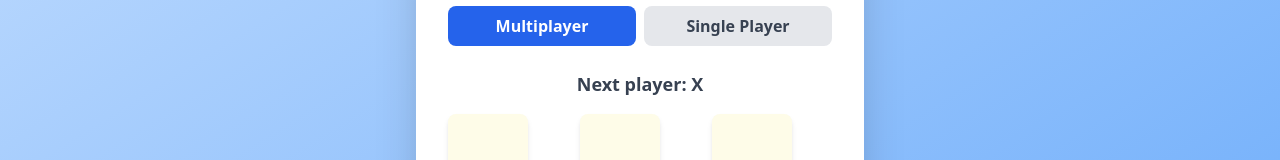
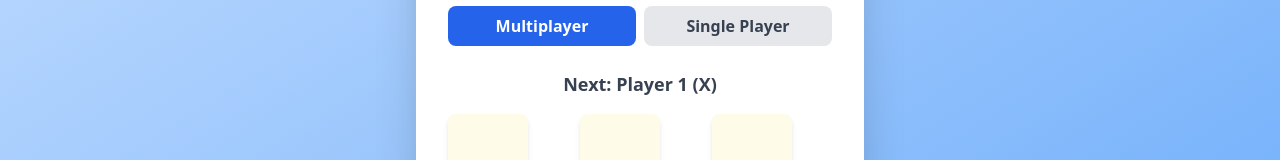
Before and after one commit to Muhammadubaid56/Tic-Tac-toe-game-, a Next.js app: page / in a window 1280 px wide. Shown: the part 204-364 px from the top of the page. Built offline with nearby package versions, Linux system fonts and the light colour scheme.

Commit message:
Update GameStatus to display player names

```diff
--- a/components/GameStatus.tsx
+++ b/components/GameStatus.tsx
@@ -4,20 +4,31 @@ interface GameStatusProps {
   winner: GameStatusType;
   gameMode: GameMode;
   isXNext: boolean;
+  player1Name?: string;
+  player2Name?: string;
 }
 
-export default function GameStatus({ winner, gameMode, isXNext }: GameStatusProps) {
+export default function GameStatus({
+  winner,
+  gameMode,
+  isXNext,
+  player1Name = "Player 1",
+  player2Name = "Player 2",
+}: GameStatusProps) {
   const getStatusMessage = (): string => {
     if (winner === "draw") {
       return "It's a draw!";
     }
-    if (winner) {
-      return `Winner: ${winner}`;
+    if (winner === "X") {
+      return `Winner: ${player1Name} (X)`;
+    }
+    if (winner === "O") {
+      return `Winner: ${player2Name} (O)`;
     }
     if (gameMode === "singleplayer") {
-      return isXNext ? "Your turn (X)" : "AI is thinking...";
+      return isXNext ? `${player1Name}'s turn (X)` : "AI is thinking...";
     }
-    return `Next player: ${isXNext ? "X" : "O"}`;
+    return `Next: ${isXNext ? `${player1Name} (X)` : `${player2Name} (O)`}`;
   };
 
   return (
```
